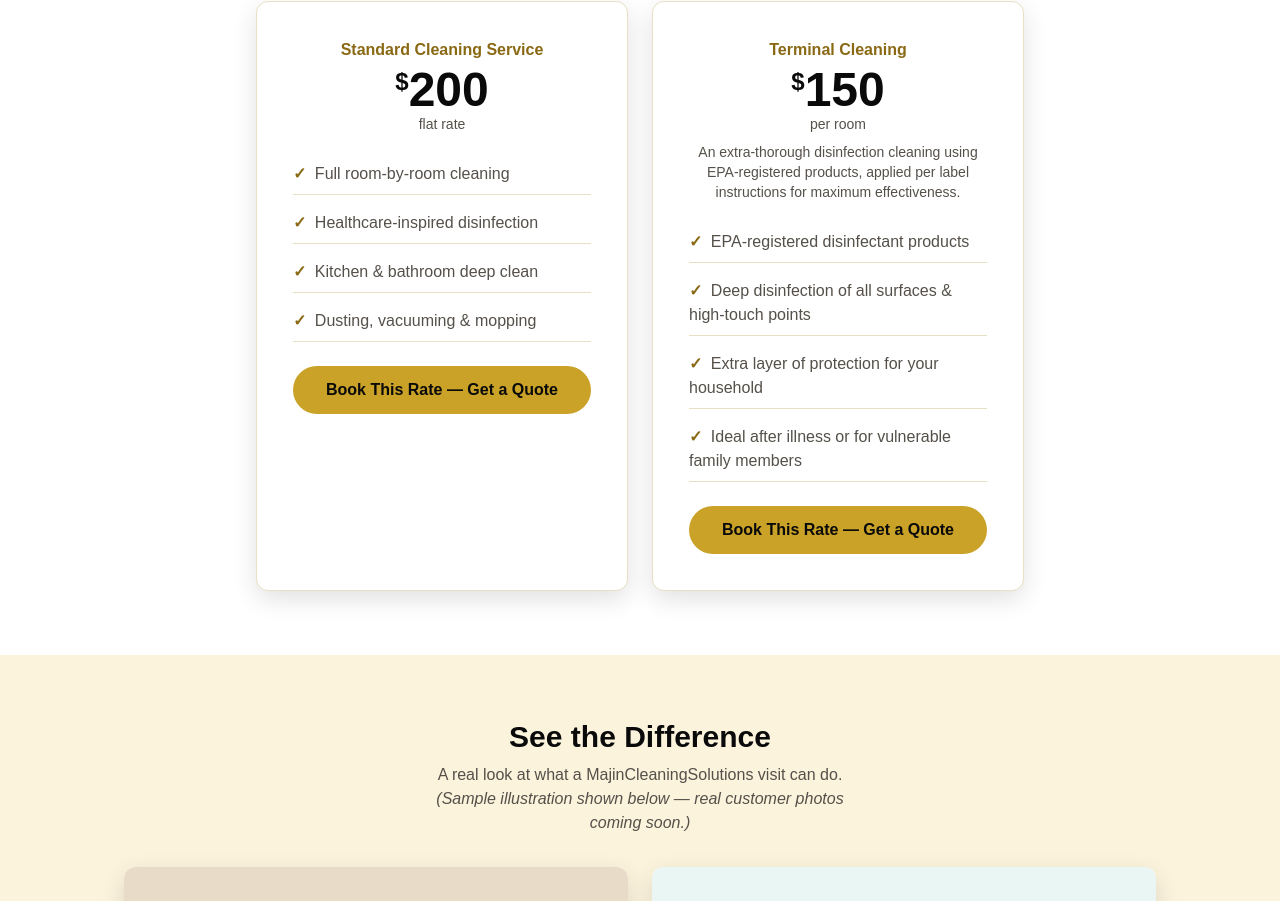
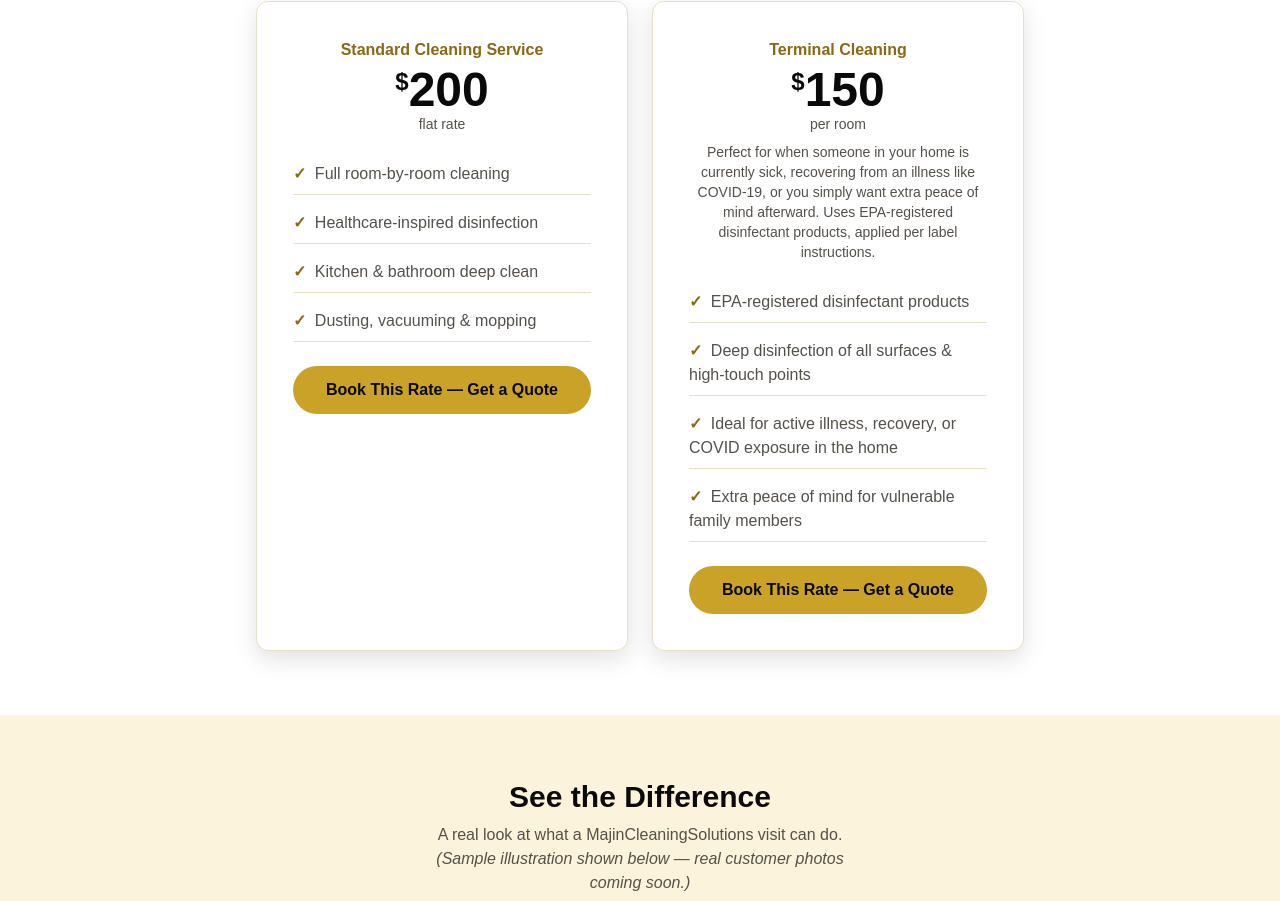
Before and after one commit to JahzeelReyes30/WebsiteProject, a Next.js app: page / in a window 1280 px wide. Shown: the part 1314-2215 px from the top of the page. Built offline with nearby package versions, Linux system fonts and the light colour scheme; no server answers.

Commit message:
Auto-save: 2026-07-14T00:14:54

```diff
--- a/components/Pricing.tsx
+++ b/components/Pricing.tsx
@@ -10,8 +10,8 @@ const INCLUDES = [
 const TERMINAL_INCLUDES = [
   "EPA-registered disinfectant products",
   "Deep disinfection of all surfaces & high-touch points",
-  "Extra layer of protection for your household",
-  "Ideal after illness or for vulnerable family members",
+  "Ideal for active illness, recovery, or COVID exposure in the home",
+  "Extra peace of mind for vulnerable family members",
 ];
 
 export function Pricing() {
@@ -51,8 +51,9 @@ export function Pricing() {
             </p>
             <p className="-mt-1 mb-2 text-sm text-[#55504A]">per room</p>
             <p className="mb-5 text-sm text-[#55504A]">
-              An extra-thorough disinfection cleaning using EPA-registered products, applied
-              per label instructions for maximum effectiveness.
+              Perfect for when someone in your home is currently sick, recovering from an
+              illness like COVID-19, or you simply want extra peace of mind afterward. Uses
+              EPA-registered disinfectant products, applied per label instructions.
             </p>
 
             <ul className="mb-6 space-y-2 text-left">
```
